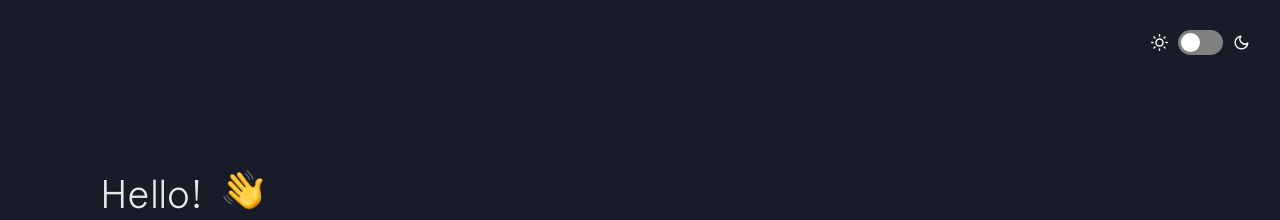
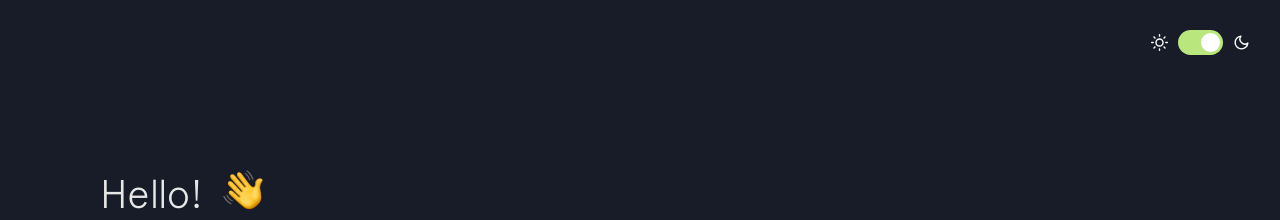
Before and after one commit to dreddyyerram/dreddyyerram.github.io, a Jekyll site: the page built from index.html, in a window 1280 px wide. Shown: the top 220 px of the page. Built offline with Jekyll 4.4.1, drawn with Linux system fonts in a browser that asks for light colours; nearby versions of some CDN libraries.

Commit message:
edit toggle

```diff
--- a/_includes/switch.html
+++ b/_includes/switch.html
@@ -1,7 +1,7 @@
 <div class="switch-wrapper">
   <div class="sun"></div>
   <div class="toggle-wrapper">
-    <input id="switch" type="checkbox" />
+    <input id="switch" type="checkbox" checked />
     <label for="switch" id="toggle">Toggle</label>
   </div>
   <div class="moon"></div>
--- a/_scripts/main.js
+++ b/_scripts/main.js
@@ -5,10 +5,6 @@ $(function() {
   const body = document.querySelector('body');
   const toggle = document.getElementById('toggle');
   const input = document.getElementById('switch');
-
-  input.checked = true;
-  body.classList.add('night');
-
 
   toggle.addEventListener('click', function() {
     const isChecked = input.checked;
```
